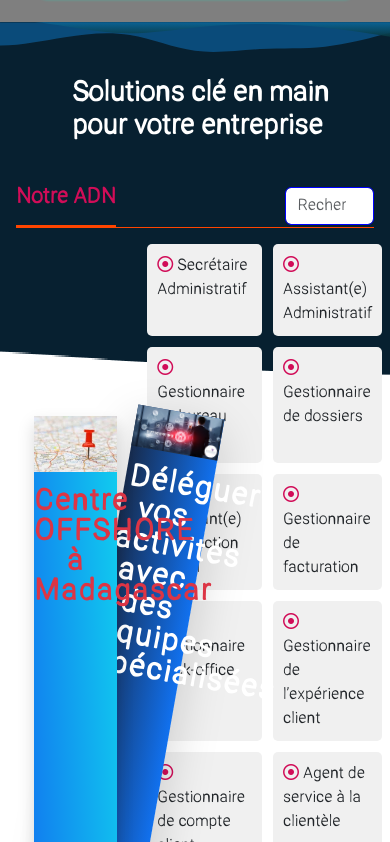
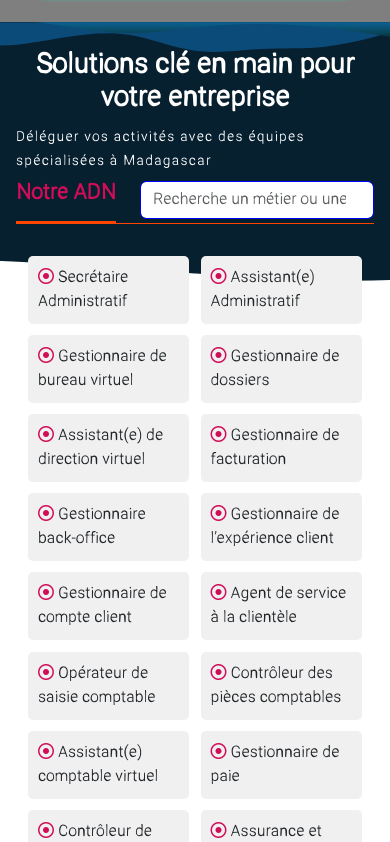
Before and after one commit to razanadahy/sitearis, a React (Create React App) app: page /fr/ in a window 390 px wide. Shown: the part 822-1664 px from the top of the page. Built offline with nearby package versions, Linux system fonts and the light colour scheme; grey boxes are pictures that could not be loaded.

Commit message:
mobili-sation

```diff
--- a/src/Component/Accueil/Superposed.js
+++ b/src/Component/Accueil/Superposed.js
@@ -2,60 +2,37 @@ import React, {useEffect, useState} from "react";
 import outsourcing from "../../Asset/outsourcing.jpg";
 import off from "../../Asset/pin.jpg";
 import localisation from "../../Asset/localisation.jpg";
+import {useMediaQuery} from "react-responsive";
 
-const Superposed = () => {
+const Superposed = ({large=false}) => {
     const [activeDiv, setActiveDiv] = useState(1);
 
     useEffect(() => {
+        if (!large) {
             const interval = setInterval(() => {
                 setActiveDiv((prevDiv) => (prevDiv === 1 ? 2 : 1));
             }, 3500);
-
             return () => clearInterval(interval);
-    }, []);
+        }
+    }, [large]);
+    const wMax = useMediaQuery({ query: "(max-width: 1008px) and (min-width: 923px)" });
     return(
         <>
-            <div
-                className={`shadow-lg bg-gradient-info-dark transition-all ${
-                    activeDiv === 1 ? "z-2" : "z-1"
-                }`}
-                style={{
-                    width: "70%",
-                    height: "70%",
-                    position: "absolute",
-                    transform: activeDiv === 1 ? "rotate(0deg)" : "rotate(10deg) scale(1.04) translateX(2rem)",
-                    transition: "all 1s ease-in-out"
-                }}
-            >
+            {large ? (''): (
+                <>
+                    <div className={`shadow-lg bg-gradient-info-dark transition-all ${activeDiv === 1 ? "z-2" : "z-1"}`} style={{width: wMax ? "80%" : '70%', height: "370px", position: "absolute", transform: activeDiv === 1 ? "rotate(0deg)" : "rotate(10deg) scale(1.04) translateX(2rem)", transition: "all 1s ease-in-out"}}>
                         <img draggable="false" decoding={"async"} src={outsourcing} className="w-100" alt=""/>
                         <div className="w-100 mt-3 text-center ">
-          <span
-              className="text-white fw-bold px-1"
-              style={{ lineHeight: "1.85rem", fontSize: "1.85rem", letterSpacing: "0.1rem" }}
-          >
+                    <span className="text-white fw-bold px-1" style={{ lineHeight: "1.85rem", fontSize: "1.85rem", letterSpacing: "0.1rem" }}>
                         Déléguer vos activités avec des équipes spécialisées
                     </span>
                         </div>
                     </div>
 
-            <div
-                className={`shadow bg-gradient-info transition-all ${
-                    activeDiv === 2 ? "z-2" : "z-1"
-                }`}
-                style={{
-                    width: "70%",
-                    height: "70%",
-                    position: "absolute",
-                    transform: activeDiv === 2 ? "rotate(0deg)" : "rotate(10deg) scale(1.04) translateX(2rem)",
-                    transition: "all 1s ease-in-out"
-                }}
-            >
+                    <div className={`shadow bg-gradient-info transition-all ${activeDiv === 2 ? "z-2" : "z-1"}`} style={{width: wMax ? "80%" : '70%', height: "370px", position: "absolute", transform: activeDiv === 2 ? "rotate(0deg)" : "rotate(10deg) scale(1.04) translateX(2rem)", transition: "all 1s ease-in-out"}}>
                         <img draggable="false" decoding={"async"} src={off} className="w-100" alt=""/>
                         <div className="w-100 mt-3 text-center">
-          <span
-              className="text-danger fw-bold"
-              style={{ lineHeight: "1.85rem", fontSize: "1.85rem", letterSpacing: "0.1rem" }}
-          >
+                    <span className="text-danger fw-bold" style={{ lineHeight: "1.85rem", fontSize: "1.85rem", letterSpacing: "0.1rem" }}>
                         Centre OFFSHORE à Madagascar
                     </span>
                         </div>
@@ -64,6 +41,8 @@ const Superposed = () => {
                         </div>
                     </div>
                 </>
+            )}
+        </>
     )
 }
 export default Superposed
--- a/src/Component/Body/Pagination.js
+++ b/src/Component/Body/Pagination.js
@@ -7,7 +7,7 @@ const Pagination = ({length, active, setActive}) => {
             <div className="w-100 mt-2 p-0 mb-0 text-center">
                 <ul className="list-group-horizontal mb-0 list-inline">
                     {Array.from({length: length}, (_, index)=>index).map((i)=>(
-                        <li key={i} onClick={()=>setActive(i+1)} className={`list-inline-item rounded-circle border cursor-pointer ${(i+1)===active ? 'bg-dark' : ''}`} style={{width: '10px', height: '10px'}}/>
+                        <li key={i} onClick={()=>setActive(i+1)} className={`list-inline-item rounded-circle border border-dark cursor-pointer ${(i+1)===active ? 'bg-dark' : ''}`} style={{width: '10px', height: '10px'}}/>
                     ))}
                 </ul>
             </div>
--- a/src/Component/Content/AppelAction.js
+++ b/src/Component/Content/AppelAction.js
@@ -2,15 +2,19 @@ import React from "react";
 import statistique from '../../img/ofre.png'
 import {useTranslation} from "react-i18next";
 import {useParams} from "react-router-dom";
+import {useMediaQuery} from "react-responsive";
 
 const AppelAction = () => {
     const { t, i18n } = useTranslation();
     const { lang } = useParams()
+    const wMaxText = useMediaQuery({ query: "(max-width: 994px) and (min-width: 768px)" });
+
     return (
         <>
             <div className="container bg-dark bg-opacity-10">
                 <div className="row mx-0 mt-4 p-3">
-                    <div className="col-3 offset-2 bg-primary-subtle">
+                    {/*<div className="col-3 offset-2 bg-primary-subtle">*/}
+                    <div className="col-5 bg-primary-subtle">
                         <img src={statistique} alt="..." height={200}/>
                     </div>
                     <div className="col-7 position-relative">
--- a/src/Component/Content/CardServiceContent.js
+++ b/src/Component/Content/CardServiceContent.js
@@ -1,14 +1,16 @@
 import React from "react";
 import {useTranslation} from "react-i18next";
 import {useNavigate, useParams} from "react-router-dom";
+import {useMediaQuery} from "react-responsive";
 
 const CardServiceContent = ({onClicked,element, id}) => {
     const { t, i18n } = useTranslation();
     const navigate=useNavigate()
     const {lang}=useParams()
+    const minW = useMediaQuery({query: "(max-width: 500px)"})
     return (
         <div onClick={onClicked} className={`card rounded-2 card-transition shadow ${element.bg} h-100 bg-change border-0`}
-             style={{ backgroundImage: `url('${element.img}')`, backgroundSize: 'cover', backgroundPosition: 'center', width: '100%', minHeight: '20rem' }}>
+             style={{ backgroundImage: `url('${element.img}')`, backgroundSize: 'cover', backgroundPosition: 'center', width: '100%', minHeight: minW ? '12rem' : '20rem' }}>
             <div
                 className="opacity-overlay rounded-2"
                 style={{
--- a/src/Component/Content/ListMetier.js
+++ b/src/Component/Content/ListMetier.js
@@ -6,6 +6,7 @@ import {JobData} from "../../Config/Job";
 import {useNavigate, useParams} from "react-router-dom";
 import Superposed from "../Accueil/Superposed";
 import Pagination from "../Body/Pagination";
+import {useMediaQuery} from "react-responsive";
 
 const ListMetier = () => {
     const navigate=useNavigate()
@@ -26,17 +27,28 @@ const ListMetier = () => {
             return Math.floor((allJobDetails.length/18)+1)
         }
     },[allJobDetails])
+    const wMax = useMediaQuery({ query: "(max-width: 855px) and (min-width: 447px)" });
+    const min = useMediaQuery({ query: "(max-width: 446px)" });
+    const wMaxText = useMediaQuery({ query: "(max-width: 655px)" });
+    const contentMax = useMediaQuery({ query: "(max-width: 923px)" });
     return(
         <>
             <div className="m-0 p-0 w-100 position-relative d-flex border-0" style={{backgroundImage: `url('${wave}')`,backgroundSize: 'cover',backgroundPosition: 'center', width:'100%', minHeight: '100vh'}}>
                 <img src={wave2} className="position-absolute w-100 m-0 p-0 top-0 z-0 border-0 " alt="..."/>
                 <div className="p-3 z-1 mt-2 w-100">
-                    <div className="mt-4 mb-4 w-100 p-2 d-flex justify-content-between align-items-center">
-                        <h2 className="display-6 flex-grow-1 ms-5 fw-bold text-white slide-down ">Solutions clé en main pour votre entreprise</h2>
+                    <div className={`${wMaxText ? 'my-1': 'my-4 p-2'} w-100 `}>
+                        <h2 className={`display-6 ${wMaxText ? 'text-center' : 'ms-5'} fw-bold text-white slide-down`}>Solutions clé en main pour votre entreprise</h2>
+                        {contentMax &&(
+                            <>
+                                <div className="w-100 text-white mb-2">
+                                    <span className="small" style={{letterSpacing: '0.075rem'}}>Déléguer vos activités avec des équipes spécialisées à Madagascar</span>
+                                </div>
+                            </>
+                        )}
                     </div>
-                    <div className="w-100 border-aris text-start p-0 m-0 d-flex justify-content-between align-items-center">
+                    <div className="w-100 border-aris text-start p-0 m-0 d-flex justify-content-between h-auto">
                         <h4 className="p-0 m-0 text-aris title pb-3 fw-bold">Notre ADN</h4>
-                        <div className="w-25 h-100">
+                        <div className={`h-100  ${wMax ? 'w-50': min ? 'ms-4 flex-grow-1':'w-25'}`}>
                             <Form.Control
                                 type="search"
                                 aria-describedby="searchBlock"
@@ -49,11 +61,11 @@ const ListMetier = () => {
                     </div>
                     <div className="mt-3 w-100">
                         <div className="row w-100 m-0 p-0">
-                            <div className="col-4 position-relative d-flex justify-content-center align-items-center">
-                                <Superposed/>
+                            <div className={`${contentMax? 'col-12 mb-3' : 'col-4'} position-relative d-flex justify-content-center align-items-center`}>
+                                <Superposed large={contentMax}/>
                             </div>
 
-                            <div className="col-8">
+                            <div className={`${contentMax ? "col-12" : "col-8"}`}>
                                 <ul className="custom-list">
                                     {allJobDetails.slice((active-1)*18,(active*18)).map((jobDetail)=>(
                                         <li key={`${jobDetail.parentId}-${jobDetail.id}`} onClick={()=>navigate(`/${lang}/service/${jobDetail.parentId}/${jobDetail.id}`)} className="cursor-pointer"><span> <i className="far fa-dot-circle text-aris me-1"/>{jobDetail.title}</span></li>
--- a/src/Component/Content/ServiceDetail.js
+++ b/src/Component/Content/ServiceDetail.js
@@ -9,6 +9,7 @@ import ext from "../../Asset/image.png"
 import CardServiceContent from "./CardServiceContent";
 import {useTranslation} from "react-i18next";
 import {useNavigate, useParams} from "react-router-dom";
+import {useMediaQuery} from "react-responsive";
 
 
 const ServiceDetail= ()=>{
@@ -24,6 +25,8 @@ const ServiceDetail= ()=>{
         ]
     },[i18n.language])
     const [carDefaultClicked,setClicked]=useState(services[0])
+    const wMax = useMediaQuery({ query: "(max-width: 1000px)" });
+    const minW = useMediaQuery({query: "(max-width: 500px)"})
     const afficheCarousel = useMemo(() => {
         let elements = [];
         let servNext = carDefaultClicked;
@@ -40,11 +43,9 @@ const ServiceDetail= ()=>{
             );
             i += 1;
         }
-
         return elements;
     }, [carDefaultClicked,i18n.language]);
     const [isPaused, setIsPaused] = useState(false);
-
     const clickDetail= useCallback( (id) => {
         setDate(new Date())
         setClicked(services.find((e)=>e.id===id))
@@ -73,20 +74,20 @@ const ServiceDetail= ()=>{
     return (
         <>
             <div className="mx-0 mt-0 mb-2 p-0 w-100 position-relative" style={{backgroundImage: `url('${wave}')`,backgroundSize: 'cover',backgroundPosition: 'center', width:'100%', minHeight: '100vh'}}>
-                <img src={wave2} className="position-absolute w-100 m-0 p-0 top-0 z-0"  alt="..."/>
+                <img src={wave2} className="position-absolute w-100 m-0 p-0 top-0 z-0" alt="..."/>
                 <h2 className="ms-4 fs-1 fw-bold text-concept p-5 pb-2 w-100 z-2 position-relative w-100 bg-test">
                     {/*{t('serUs')}*/}
                     Nos domaines d'activité
                 </h2>
-                <div className="row mx-0 mb-2 mt-2 p-2 w-100 z-1 position-relative">
+                <div className={`row mx-0 mb-2 mt-2 ${minW ? 'p-0' : 'p-2'} w-100 z-1 position-relative`}>
                     <div  onMouseEnter={() => setIsPaused(true)}
-                          onMouseLeave={() => setIsPaused(false)} className="col-6">
+                          onMouseLeave={() => setIsPaused(false)} className={`${wMax? "col-12": "col-6"}`}>
                         <div className="card shadow-lg rounded-2 border-0 h-100 d-flex justify-content-center scale">
-                            <img src={carDefaultClicked.img} className="mx-auto mt-2" height={300}  alt="..."/>
+                            <img src={carDefaultClicked.img} className="mx-auto mt-2" height={minW ? 150 : 300}  alt="..."/>
                             <div className="card-title text-center mt-3">
                                 <h4 className="fs-3 fw-bold text-aris text-uppercase">{carDefaultClicked.text}</h4>
                             </div>
-                            <div className="card-footer mt-1 mb-2 border-0 bg-transparent">
+                            <div className="card-footer mb-2 border-0 bg-transparent">
                                 <p className="mt-2 text-dark mx-2 mb-0 fs-5">
                                     {carDefaultClicked.content}
                                 </p>
@@ -96,7 +97,7 @@ const ServiceDetail= ()=>{
                             </div>
                         </div>
                     </div>
-                    <div className="col-6 m-0 p-0 my-auto">
+                    <div className={`${wMax ? 'col-12 mt-3': 'col-6 m-0 p-0 my-auto'}`}>
                         <div className="row m-0 p-0 w-100 d-flex h-100 align-items-stretch" >
                             {afficheCarousel}
                         </div>
```
Also changed, not shown: src/Component/Head/HeaderContent.js (+56 -3 lines). Lines whose indentation alone changed are shown as unchanged.
